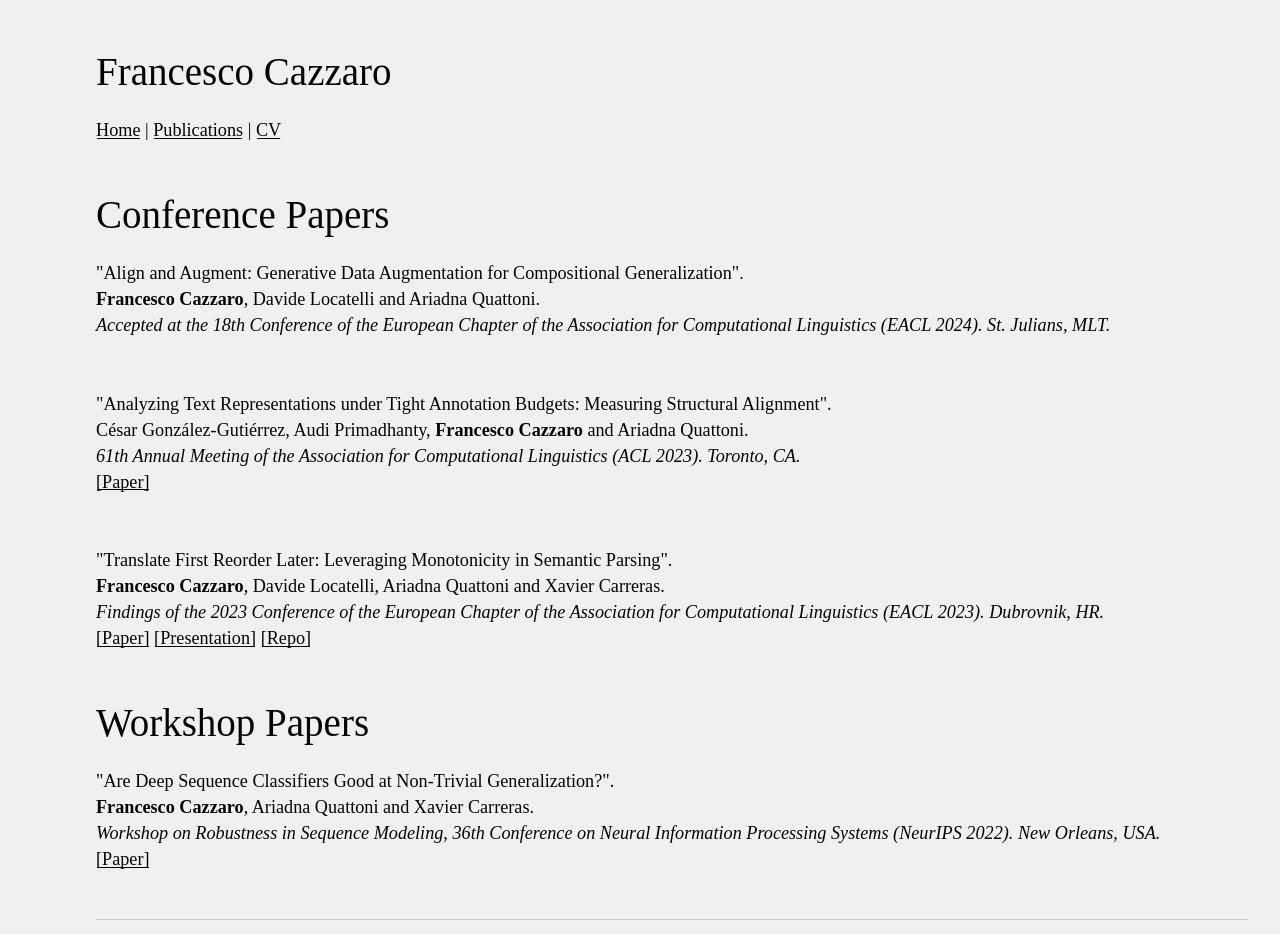
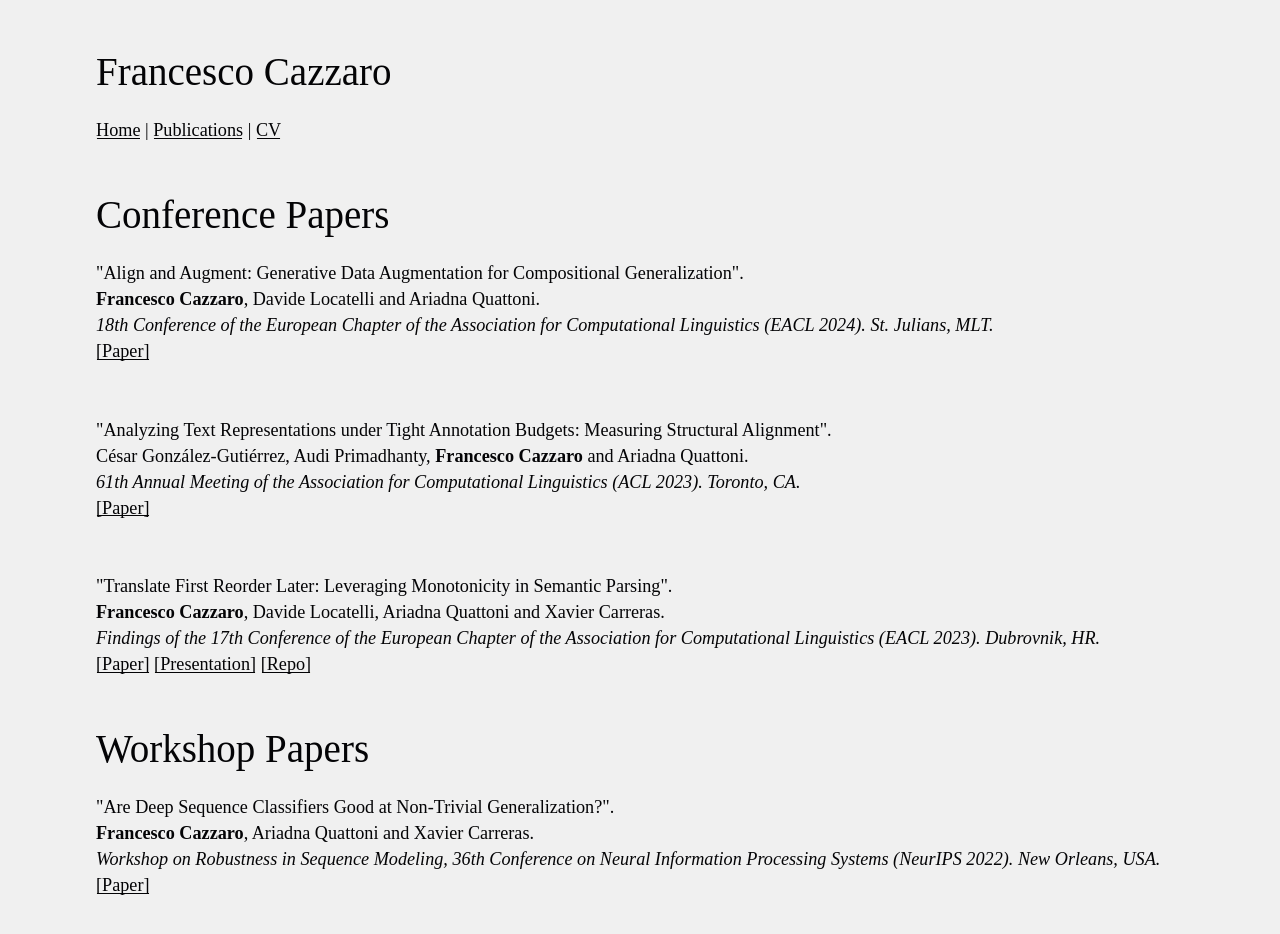
Before and after one commit to francescoczz/francescoczz.github.io, a plain HTML site: page publications.html in a window 1280 px wide. Shown: the top 934 px of the page. Drawn offline with Linux system fonts and the light colour scheme.

Commit message:
March update

```diff
--- a/publications.html
+++ b/publications.html
@@ -22,7 +22,8 @@
             <p>
                 "Align and Augment: Generative Data Augmentation for Compositional Generalization". <br>
                 <b>Francesco Cazzaro</b>, Davide Locatelli and Ariadna Quattoni.<br>
-                <i>Accepted at the 18th Conference of the European Chapter of the Association for Computational Linguistics (EACL 2024). St. Julians, MLT.</i> <br>
+                <i>18th Conference of the European Chapter of the Association for Computational Linguistics (EACL 2024). St. Julians, MLT.</i> <br>
+                <a href="https://aclanthology.org/2024.eacl-long.22/">[Paper]</a>
             </p>
             <br>
             <p>
@@ -35,7 +36,7 @@
             <p>
                 "Translate First Reorder Later: Leveraging Monotonicity in Semantic Parsing". <br>
                 <b>Francesco Cazzaro</b>, Davide Locatelli, Ariadna Quattoni and Xavier Carreras.<br>
-                <i>Findings of the 2023 Conference of the European Chapter of the Association for Computational Linguistics (EACL 2023). Dubrovnik, HR.</i> <br>
+                <i>Findings of the 17th Conference of the European Chapter of the Association for Computational Linguistics (EACL 2023). Dubrovnik, HR.</i> <br>
                 <a href="https://aclanthology.org/2023.findings-eacl.17/" target="_blank">[Paper]</a>
                 <a href="https://www.youtube.com/watch?v=OnJgok-FE4Q" target="_blank">[Presentation]</a>
                 <a href="https://github.com/interact-erc/TPol" target="_blank">[Repo]</a>
```
Also changed, not shown: index.html (+1 -1 lines).
